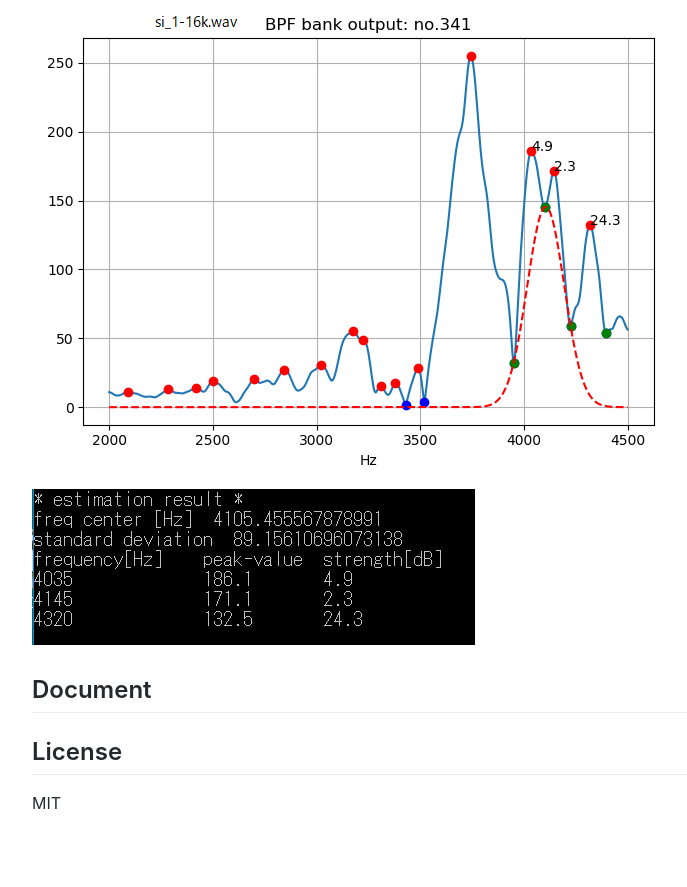
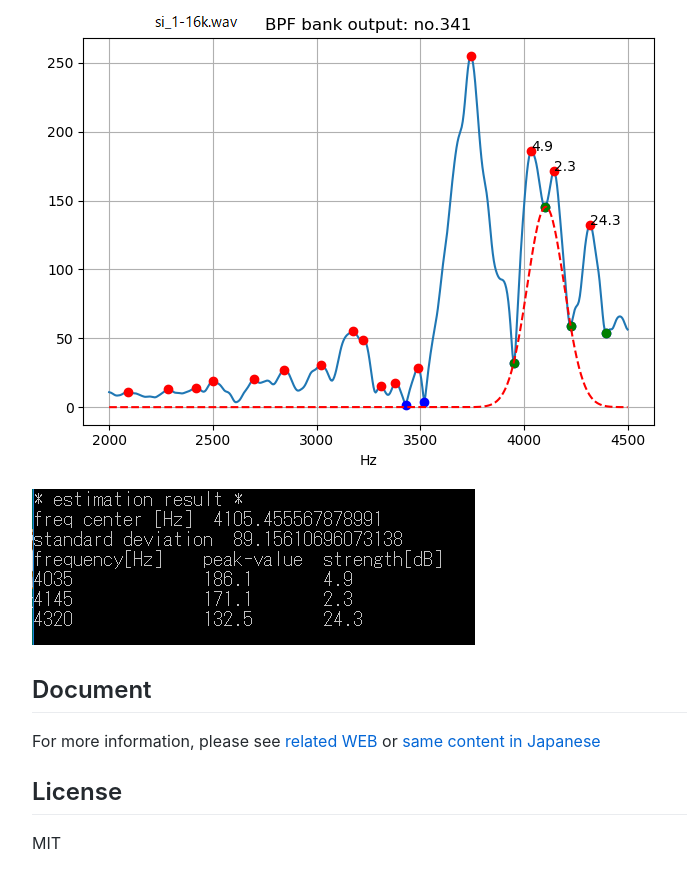
Before and after one commit to shun60s/Voice-BPF-bank, a plain HTML site: page Noise-Spectrum-Estimation/docs/index.html in a window 1280 px wide. Shown: the part 1658-2545 px from the top of the page, without its empty margins (118-805 px from the left). Before the commit the page ends 2505 px from the top, so only its background shows below. Drawn offline with Linux system fonts and the light colour scheme.

Commit message:
revise readme_md

```diff
--- a/Noise-Spectrum-Estimation/docs/index.html
+++ b/Noise-Spectrum-Estimation/docs/index.html
@@ -51,10 +51,10 @@ fricative voice /si/  : python3 est_nss1.py -r ../result_si<br />
 <img src="si_16k_f8_estimation.png" alt="figure4" ><br /></p>
 
 <h2>Document  </h2>
-<!--
-<p>For more information, please see <a href="https://wsignal.sakura.ne.jp/onsei2007/voice-BPF-bank-e.html">related WEB</a> or
-<a href="https://wsignal.sakura.ne.jp/onsei2007/voice-BPF-bank.html">same content in Japanese</a><br /></p>
--->
+
+<p>For more information, please see <a href="https://wsignal.sakura.ne.jp/onsei2007/Voice-BPF-bank-e.html">related WEB</a> or
+<a href="https://wsignal.sakura.ne.jp/onsei2007/Voice-BPF-bank.html">same content in Japanese</a><br /></p>
+
 
 <h2>License    </h2>
 <p>MIT<br /></p>
```
Also changed, not shown: Vocal-Tube-Estimation/docs/index.html (+4 -4 lines), docs/index.html (+4 -4 lines), 3 other files.
